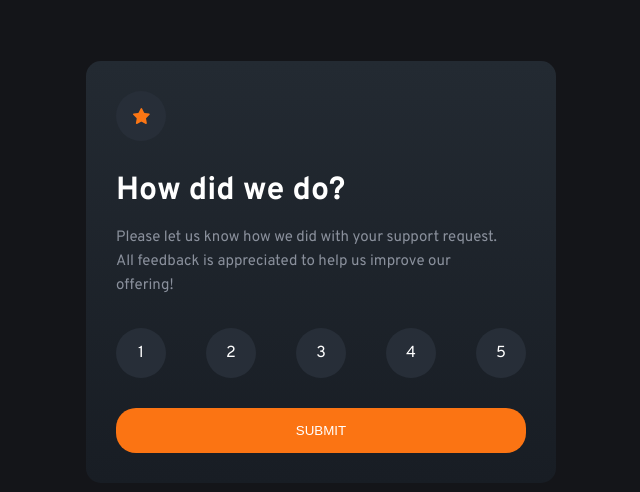
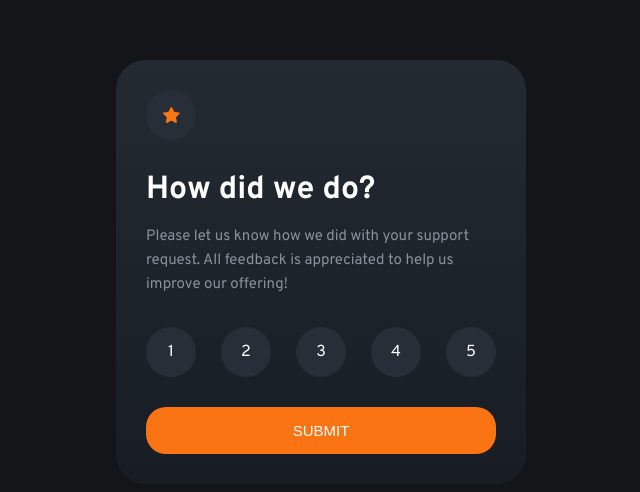
Before and after one commit to Matheu46/interactiveRatingComponent, a plain HTML site: page index.html in a window 1280 px wide. Shown: the part 128-620 px from the top of the page, without its empty margins (319-959 px from the left). Drawn offline with Linux system fonts and the light colour scheme.

Commit message:
fixing-size

```diff
--- a/index.html
+++ b/index.html
@@ -27,7 +27,7 @@
 
   <!-- Rating state start -->
 
-  <div class="box-container">
+  <main class="box-container">
     <div class="circle">
       <img src="./images/icon-star.svg" alt="">
     </div>
@@ -48,7 +48,7 @@
     </ul>
 
     <button>Submit</button>
-  </div>
+  </main>
 
   <!-- Rating state end -->
 
--- a/style.css
+++ b/style.css
@@ -20,8 +20,8 @@ body {
   background: linear-gradient(180deg, #232A32 0%, #181D24 100%);
   display: grid;
   gap: 30px;
-  max-width: 410px;
-  border-radius: 15px;
+  max-width: 350px;
+  border-radius: 30px;
   margin: 0 auto;
   padding: 30px;
 }
@@ -36,9 +36,6 @@ body {
   justify-content: center;
 }
 
-.text {
-  padding-right: 20px;
-}
 
 .text h1 {
   margin-bottom: 15px;
@@ -70,6 +67,7 @@ button {
   width: 100%;
   border-radius: 20px;
   padding: 15px 0;
+  font-size: 15px;
   text-transform: uppercase;
   color: white;
   background: hsl(25, 97%, 53%);
```
